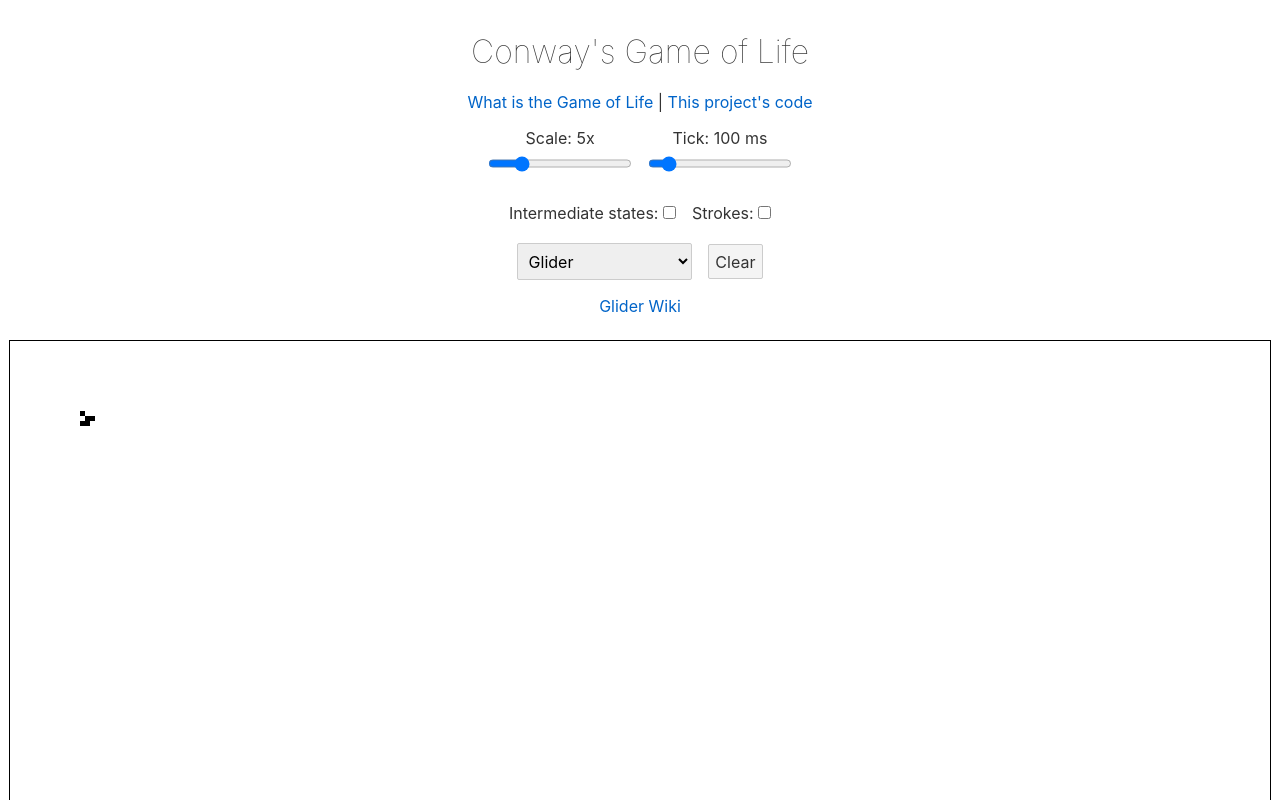
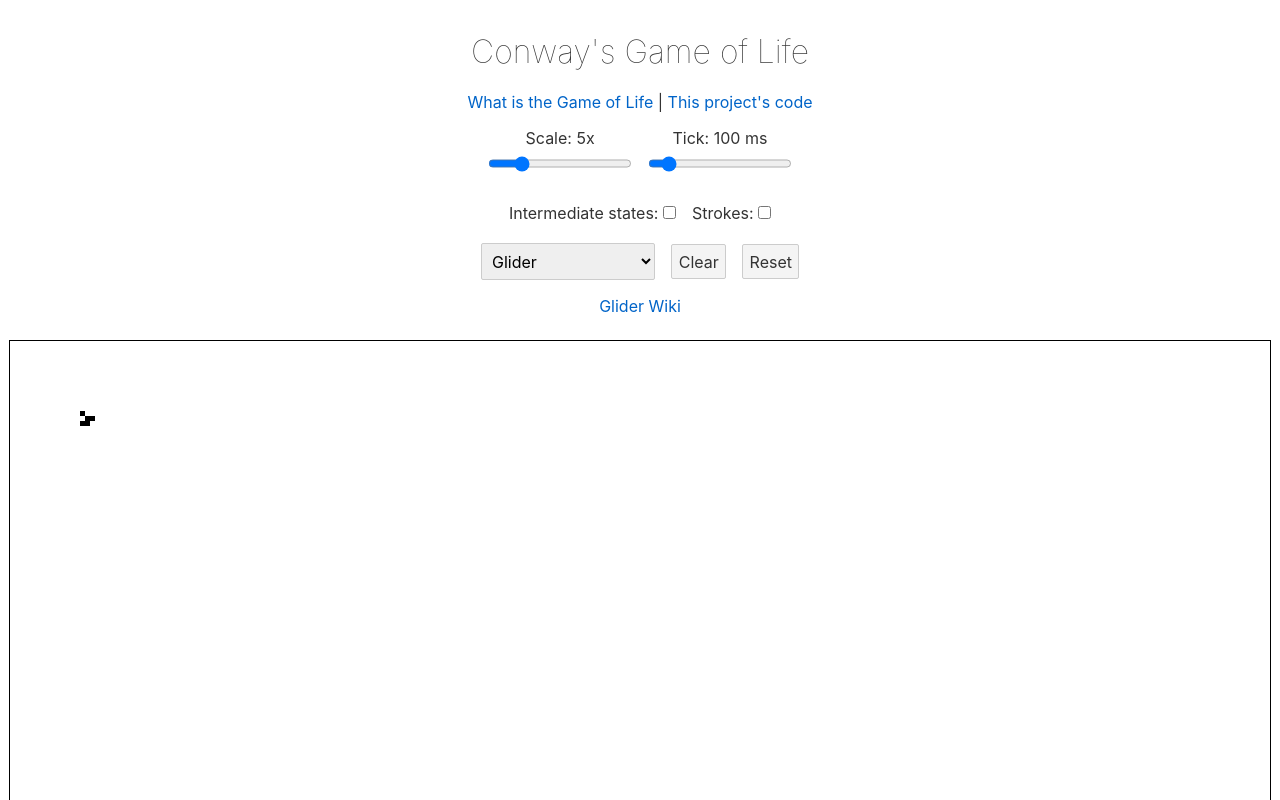
Before and after one commit to mebble/gameoflife, a Svelte app: page / in a window 1280 px wide. Shown: the top 800 px of the page. Built offline with nearby package versions, Linux system fonts and the light colour scheme.

Commit message:
add reset btn

```diff
--- a/src/App.svelte
+++ b/src/App.svelte
@@ -64,6 +64,9 @@
     function handleClear() {
         generation = new Generation([]);
     }
+    function handleReset() {
+        generation = new Generation(selectedSeed.value);
+    }
 </script>
 
 <main>
@@ -86,6 +89,7 @@
                     {/each}
                 </select>
                 <button type="button" on:click={handleClear}>Clear</button>
+                <button type="button" on:click={handleReset}>Reset</button>
             </div>
         </div>
         {#if selectedSeed && selectedSeed.info}
```
